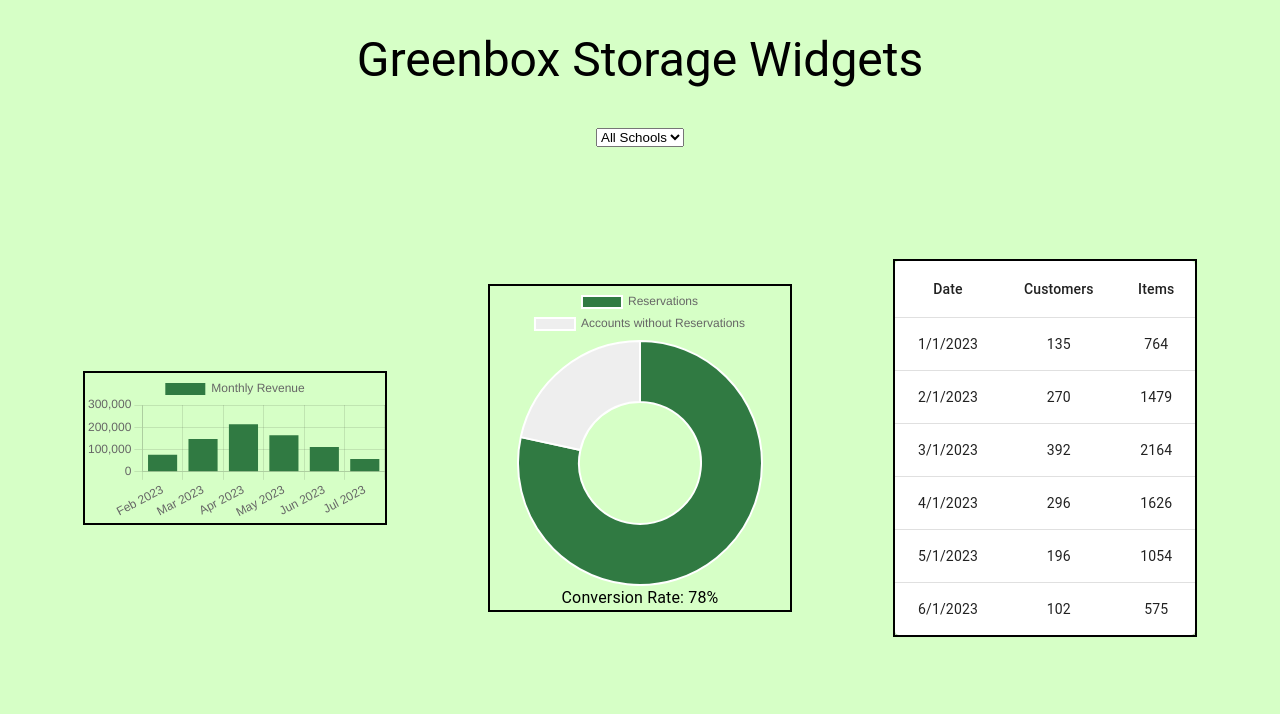
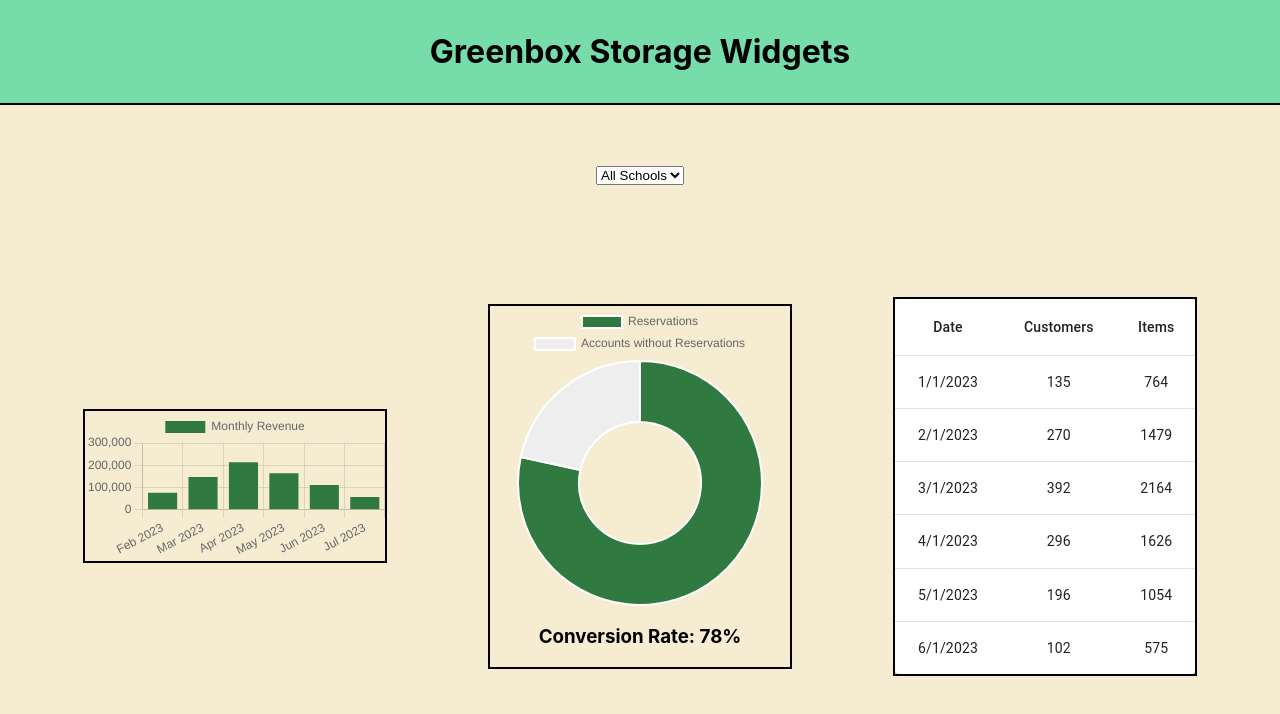
Before and after one commit to rykimmy/greenbox-storage-widgets, a React (Create React App) app: page / in a window 1280 px wide. Shown: the top 714 px of the page. Built offline with nearby package versions, Linux system fonts and the light colour scheme.

Commit message:
changed some styling

```diff
--- a/src/App.js
+++ b/src/App.js
@@ -4,7 +4,7 @@ import React, { useState, useEffect } from 'react';
 import customers from './customers.json';
 import { Chart } from 'chart.js/auto';
 import { Doughnut, Bar } from 'react-chartjs-2';
-import { Box, Table, TableCell, TableBody, TableContainer, TableHead, TableRow, Paper, Typography } from '@mui/material';
+import { Table, TableCell, TableBody, TableContainer, TableHead, TableRow, Paper } from '@mui/material';
 
 function App() {
 
@@ -178,31 +178,31 @@ function App() {
   return (
     <div className="App">
       {/* Title */}
-      <Typography className='headingTypo' variant="h3" mt={4}>Greenbox Storage Widgets</Typography>
+      <h1 className="headingTypo">Greenbox Storage Widgets</h1>
 
       {/* SCHOOL SELECT DROPDOWN OPTION */}
       <SchoolSelect
         school={schoolState}
       />
 
-      <Box className='chartDiv'>
+      <div className='chartDiv'>
 
         {/* REVENUE CHART */}
-        <Box className='chartBox'>
+        <div className='chartBox'>
           <Bar data={revenueChartData} />
-        </Box>
+        </div>
 
         {/* CONVERSION CHART */}
-        <Box className='chartBox'>
+        <div className='chartBox'>
           <Doughnut data={conversionChartData} options={{
             responsive: true,
             maintainAspectRatio: true,
           }} />
-          <Typography>Conversion Rate: {conversionRate}%</Typography>
-        </Box>
+          <h3>Conversion Rate: {conversionRate}%</h3>
+        </div>
 
         {/* PICKUP DATE CHART */}
-        <Box className='chartBox'>
+        <div className='chartBox'>
           <TableContainer component={Paper}>
             <Table sx={{ minWidth: 300 }} aria-label="simple table">
               <TableHead>
@@ -228,8 +228,8 @@ function App() {
               </TableBody>
             </Table>
           </TableContainer>
-        </Box>
-      </Box>
+        </div>
+      </div>
     </div>
   );
 }
--- a/src/index.css
+++ b/src/index.css
@@ -5,8 +5,6 @@ body {
     sans-serif;
   -webkit-font-smoothing: antialiased;
   -moz-osx-font-smoothing: grayscale;
-
-  background-color:rgb(214, 255, 198);
 }
 
 code {
--- a/src/styles.css
+++ b/src/styles.css
@@ -4,12 +4,21 @@
 
 body {
     margin: 0;
+    background-color:rgb(245, 236, 210);
 }
 
 /* title */
 .headingTypo {
     font-weight: 700;
     size: large;
+
+    border-bottom: 2px solid;
+    padding-top: 4vh;
+    padding-bottom: 4vh;
+
+    background-color:rgb(117, 220, 170);
+
+    margin-top: 0;
 }
 
 /* all the charts */
```
